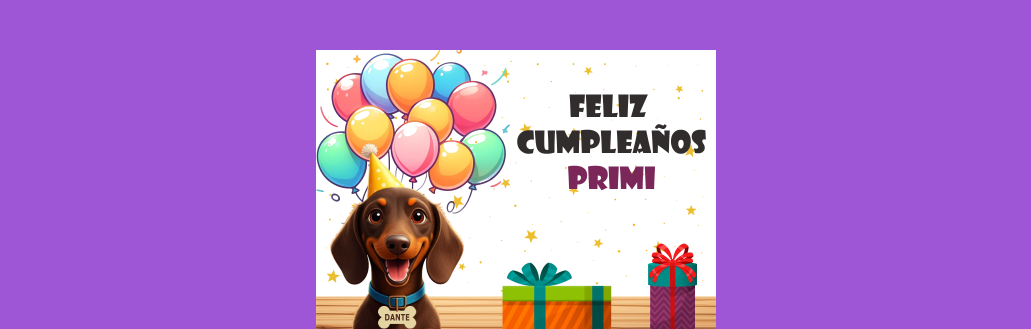
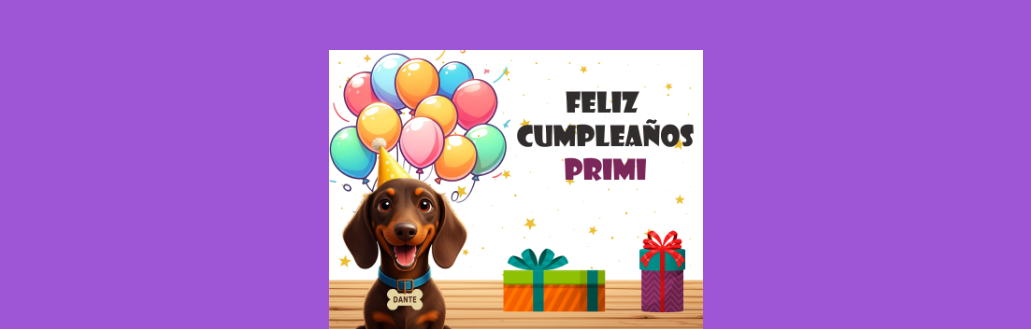
Before and after one commit to Rafaelreyes05/happybirthdayprimi, a plain HTML site: page index.html in a window 1280 px wide. Shown: the top 329 px of the page, without its empty margins (124-1155 px from the left). Drawn offline with Linux system fonts and the light colour scheme.

Commit message:
tamano 280px

```diff
--- a/index.html
+++ b/index.html
@@ -30,7 +30,7 @@ body {
         }
         img {
             max-width: 100%;
-            height: 300px;
+            height: 280px;
         }
         button {
             margin-top: 20px;
```
Also changed, not shown: mygift.html (+1 -1 lines), opengift.html (+1 -1 lines).
